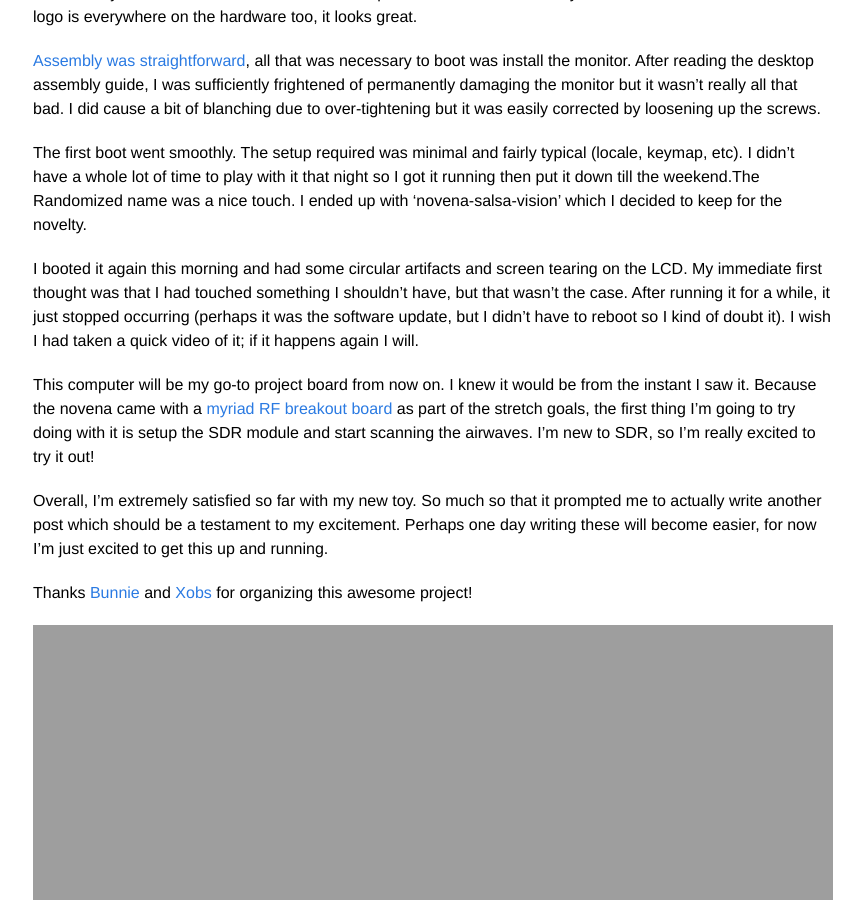
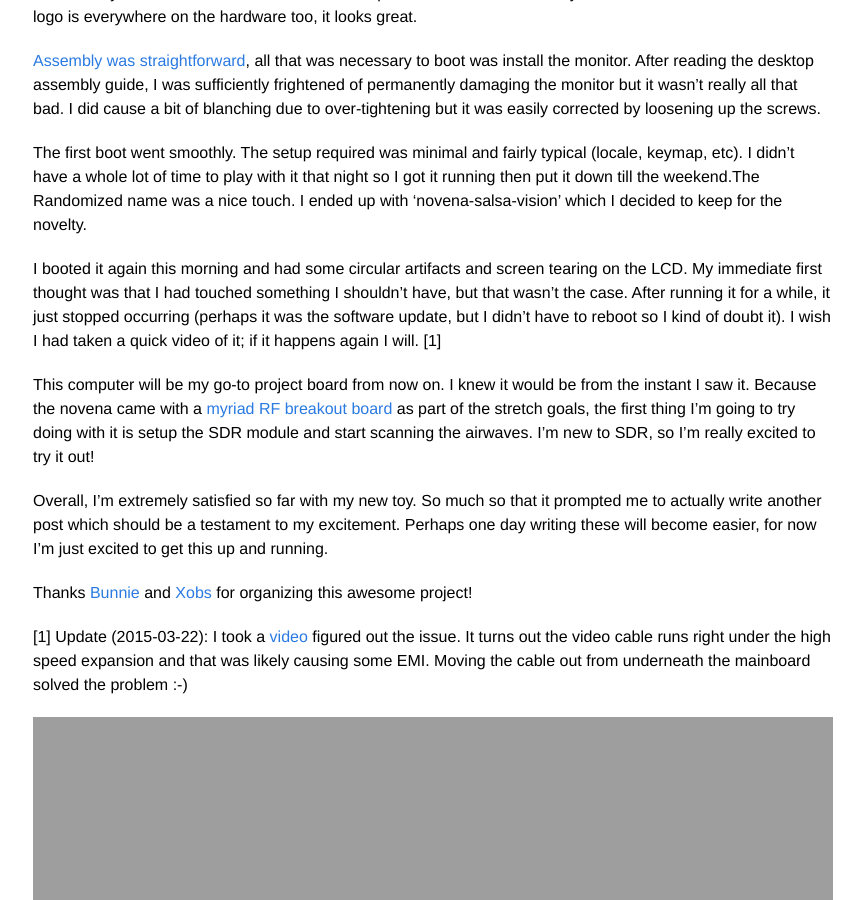
Before and after one commit to abraithwaite/abraithwaite.github.io, a Jekyll site: the page built from _posts/2015-03-21-novena-notes.markdown, in a window 1280 px wide and 900 px high, scrolled down 313 px. Shown: the whole window, without its empty margins (207-1071 px from the left). Built offline with Jekyll 4.4.1, drawn with Linux system fonts in a browser that asks for light colours.

Commit message:
Update novena post

```diff
--- a/_posts/2015-03-21-novena-notes.markdown
+++ b/_posts/2015-03-21-novena-notes.markdown
@@ -32,7 +32,8 @@ tearing on the LCD.  My immediate first thought was that I had touched
 something I shouldn't have, but that wasn't the case.  After running it for a
 while, it just stopped occurring (perhaps it was the software update, but I
 didn't have to reboot so I kind of doubt it).  I wish I had taken a quick video
-of it; if it happens again I will.
+of it; if it happens again I will. [1]
+
 
 This computer will be my go-to project board from now on.  I knew it would be
 from the instant I saw it. Because the novena came with a
@@ -49,6 +50,11 @@ excited to get this up and running.
 
 Thanks [Bunnie](https://twitter.com/bunniestudios) and
 [Xobs](https://twitter.com/xobs) for organizing this awesome project!
+
+[1] Update (2015-03-22): I took a [video](https://www.youtube.com/watch?v=10GLUDNNwrs)
+figured out the issue.  It turns out the video cable runs right under the high
+speed expansion and that was likely causing some EMI.  Moving the cable out
+from underneath the mainboard solved the problem :-)
 
 ![Novena Case]({{ site.url }}/images/novena1.jpg)
 ![Novena Closeup]({{ site.url }}/images/novena2.jpg)
```
